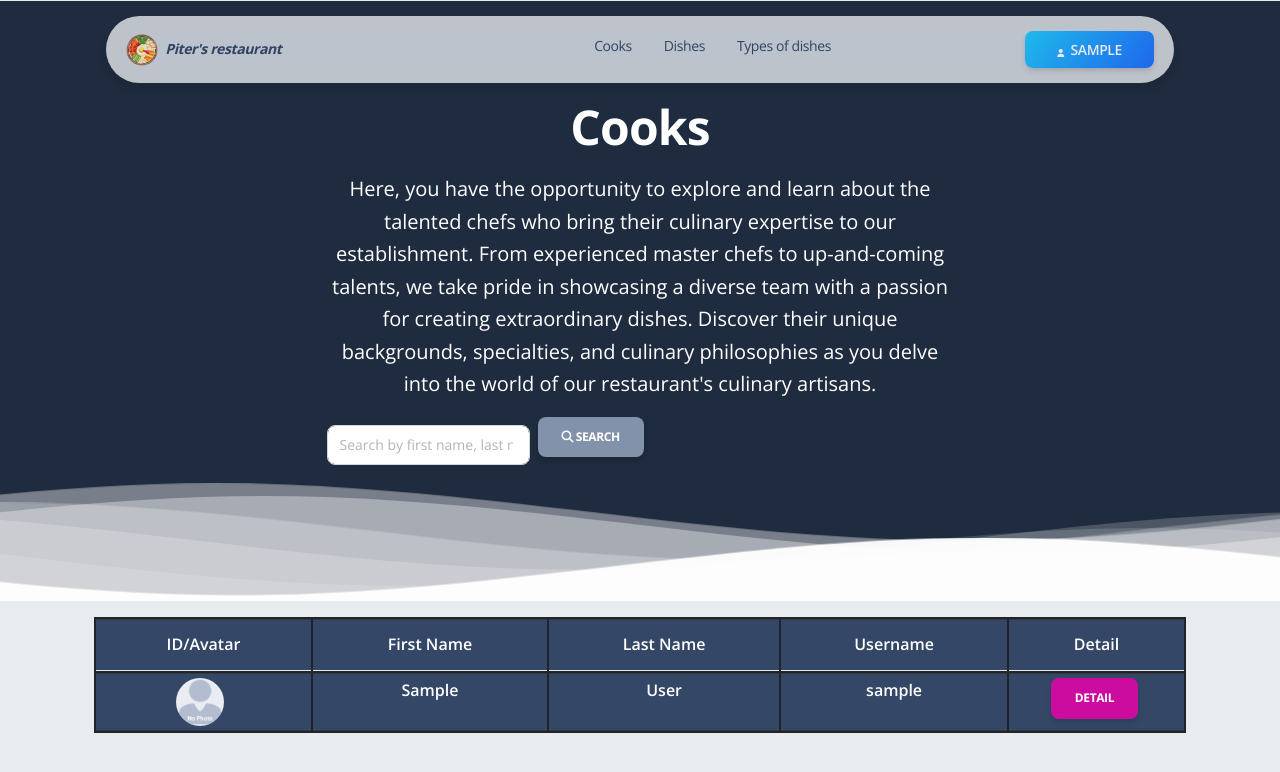
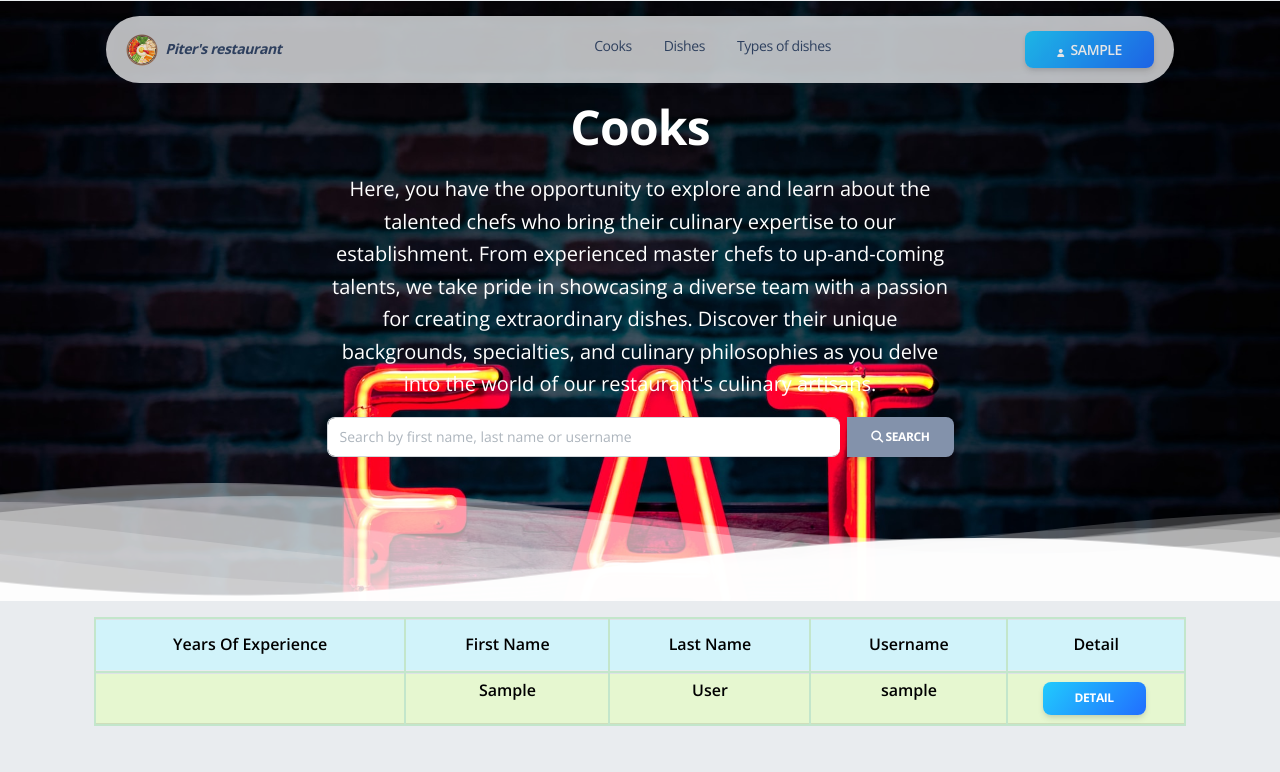
Before and after one commit to Sebshe/restaurant-kitchen-service-, a Django app: page /cooks/ in a window 1280 px wide. Shown: the top 772 px of the page. Run offline with Django 4.2, Linux system fonts and the light colour scheme; the visitor is signed in with stand-in values (Sample User, id 1); data comes from the database, SQL or seed files in the repository; lists and menus that the app fills with data are empty; some libraries are stand-ins or nearby versions.

Commit message:
Added styles and links in cook_list.html

```diff
--- a/kitchen_service/forms.py
+++ b/kitchen_service/forms.py
@@ -90,7 +90,7 @@
         label='',
         widget=forms.TextInput(
             attrs={
-                'class': 'form-control mr-sm-2',
+                'class': 'form-control mr-sm-2 mb-3',
                 'type': 'search',
                 'placeholder': 'Search by first name, last name or username',
                 'aria-label': 'Search'
--- a/templates/kitchen_service/cook_list.html
+++ b/templates/kitchen_service/cook_list.html
@@ -16,7 +16,7 @@
 
 <header class="header-2">
   <div class="page-header min-vh-75 relative py-xl-8"
-       style="background-color: #1f2b3e">
+       style="background-image: url('{% static 'img/back_main.jpg' %}')">
     <div class="container">
       <div class="row">
         <div class="col-lg-7 text-center mx-auto">
@@ -29,14 +29,13 @@
             for creating extraordinary dishes. Discover their unique backgrounds, specialties,
             and culinary philosophies as you delve into the world of our restaurant's culinary artisans.
           </p>
-          <form action="" method="get" class="form-inline">
-            {{ search_form|crispy }}
-            <button type="submit"
-                    class="btn btn-secondary">
-              <span id="search-icon" ><i class="fas fa-search"></i>
-                Search
-              </span>
-            </button>
+          <form action="" method="get" class="w-100">
+            <div class="input-group">
+              {{ search_form.search }}
+              <button type="submit" class="btn btn-secondary">
+                <i class="fas fa-search"></i> Search
+              </button>
+            </div>
           </form>
         </div>
       </div>
@@ -71,10 +70,10 @@
   <div class="container">
 
   {% if cook_list %}
-    <table class="table table-sm table-dark">
-      <thead>
+    <table class="table table-sm table-success">
+      <thead class="table-info">
         <tr>
-          <th class="text-center">ID/Avatar</th>
+          <th class="text-center">Years of experience</th>
           <th class="text-center">First name</th>
           <th class="text-center">Last name</th>
           <th class="text-center">Username</th>
@@ -85,21 +84,16 @@
       {% for cook in cook_list %}
         <tr>
           <th class="text-center">
-            {% if cook.image %}
-              <img class="avatar rounded-circle me-2"
-                   alt="User avatar"
-                   src="{{ MEDIA_URL }}{{ cook.image.url }}">
-            {% else %}
-              <img class="avatar rounded-circle me-2"
-                   alt="Default avatar"
-                   src="{% static 'img/default_avatar.jpg' %}">
+            {% if cook.years_of_experience %}
+              {{ cook.years_of_experience }}
             {% endif %}
           </th>
           <th class="text-center">{{ cook.first_name }}  </th>
           <th class="text-center">{{ cook.last_name }}  </th>
           <th class="text-center">{{ cook.username }}  </th>
           <th class="text-center">
-            <a href="#" class="btn btn-primary w-auto me-1 mb-0">
+            <a href="{% url 'kitchen_service:cook-detail' pk=cook.id %}"
+               class="btn btn-sm bg-gradient-info w-auto me-1 my-1">
               Detail
             </a>
           </th>
```
